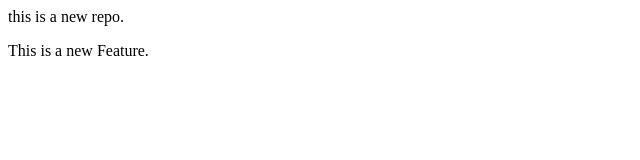
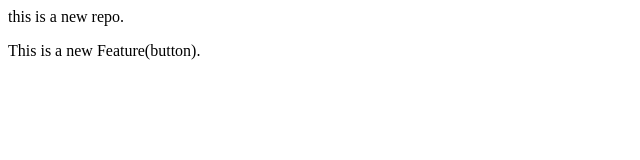
Before and after one commit to anveshdalvi/localrepo, a plain HTML site: page index.html in a window 1280 px wide. Shown: the full height of the page, 0-640 px from the left. Drawn offline with Linux system fonts and the light colour scheme.

Commit message:
add button

```diff
--- a/index.html
+++ b/index.html
@@ -1,2 +1,2 @@
 <p>this is a new repo.</p>
-<p>This is a new Feature.</p>
+<p>This is a new Feature(button).</p>
```
